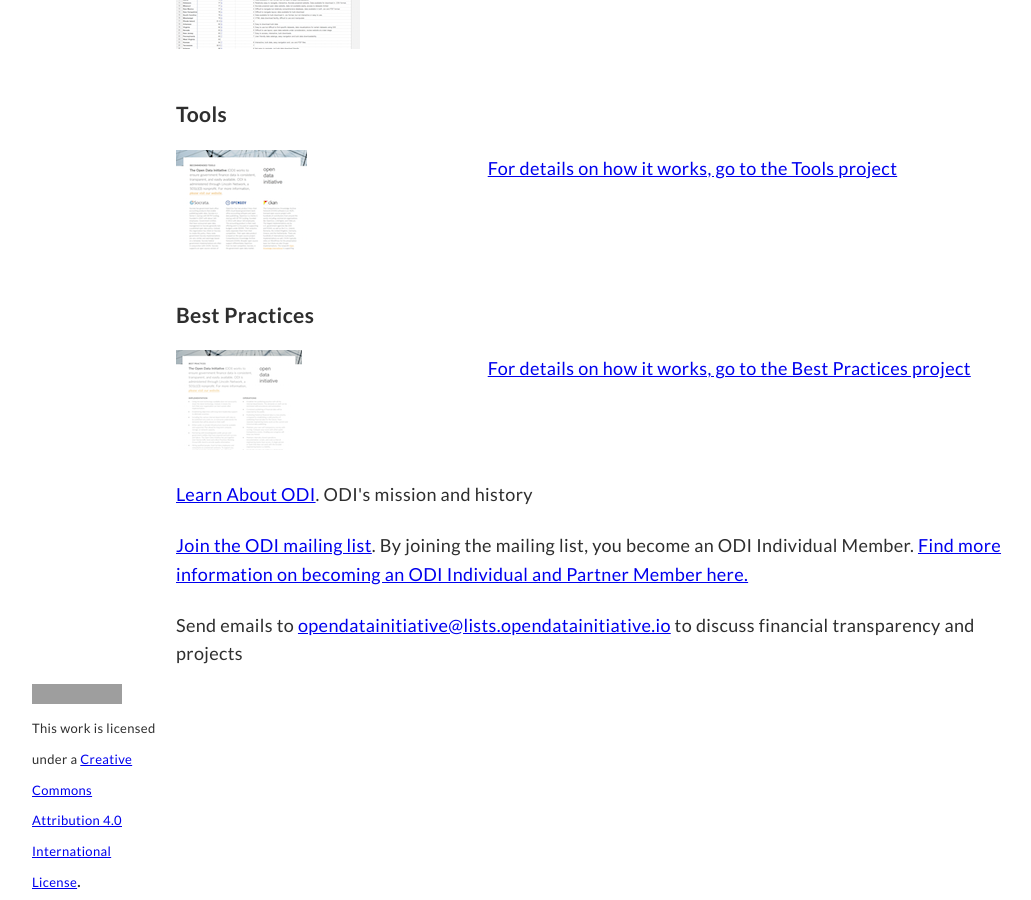
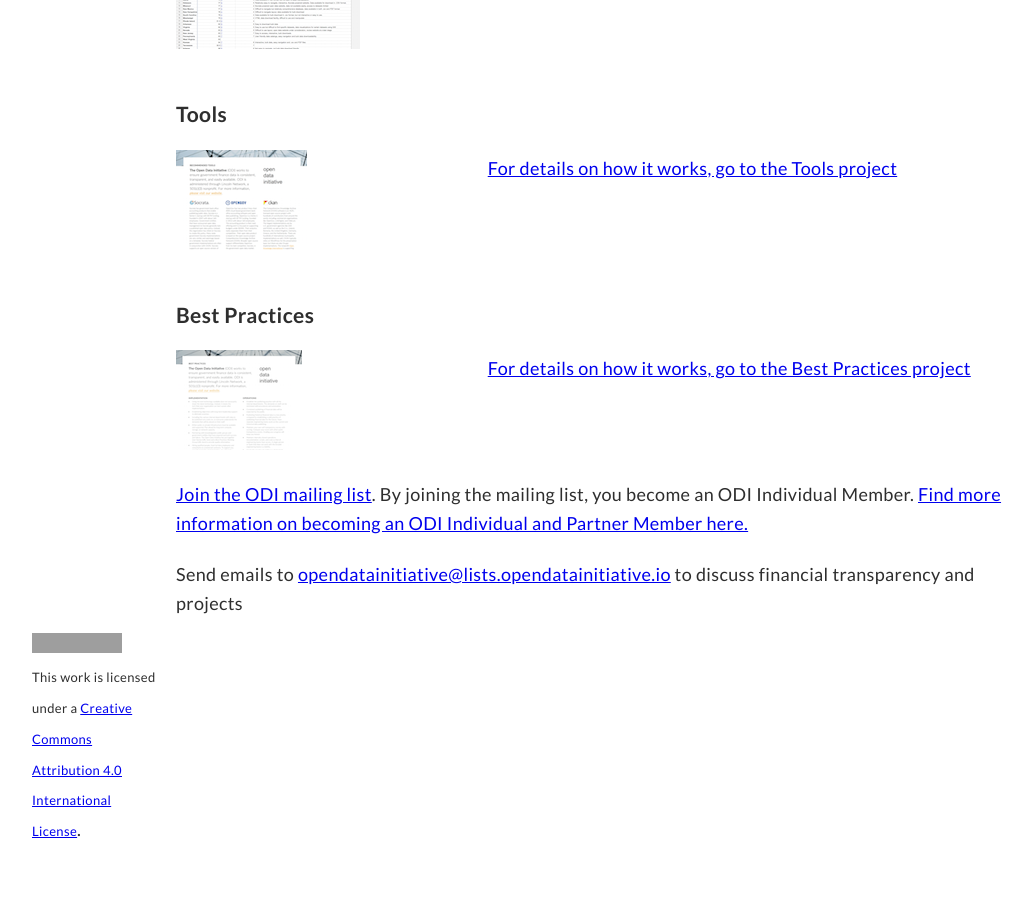
Before and after one commit to opendatainitiative/opendatainitiative.github.io, a Jekyll site: the page built from resources.md, in a window 1280 px wide and 900 px high, scrolled down 777 px. Shown: the whole window, without its empty margins (35-1066 px from the left). Built offline with Jekyll 4.4.1, drawn with Linux system fonts in a browser that asks for light colours; after the commit the page ends 1626 px from its top, so only the background shows below that; grey boxes are pictures that could not be loaded.

Commit message:
remove reference to learn.md

```diff
--- a/resources.md
+++ b/resources.md
@@ -49,10 +49,6 @@ title: Resources
         <a href="https://github.com/opendatainitiative/opendatainitiative.github.io/wiki/Best-Practices-Project">For details on how it works, go to the Best Practices project</a>
      </td>
    </tr>
-      <tr>
-    <td colspan="2"><a href="/learn">Learn About ODI</a>. ODI's mission and history
-    </td>
-  </tr>
     <tr>
     <td colspan="2"><a href="https://lists.opendatainitiative.io/mailman/listinfo/opendatainitiative">Join the ODI mailing list</a>. By joining the mailing list, you become an ODI Individual Member. <a href="/participation#membership">Find more information on becoming an ODI Individual and Partner Member here.</a>
     </td>
```
